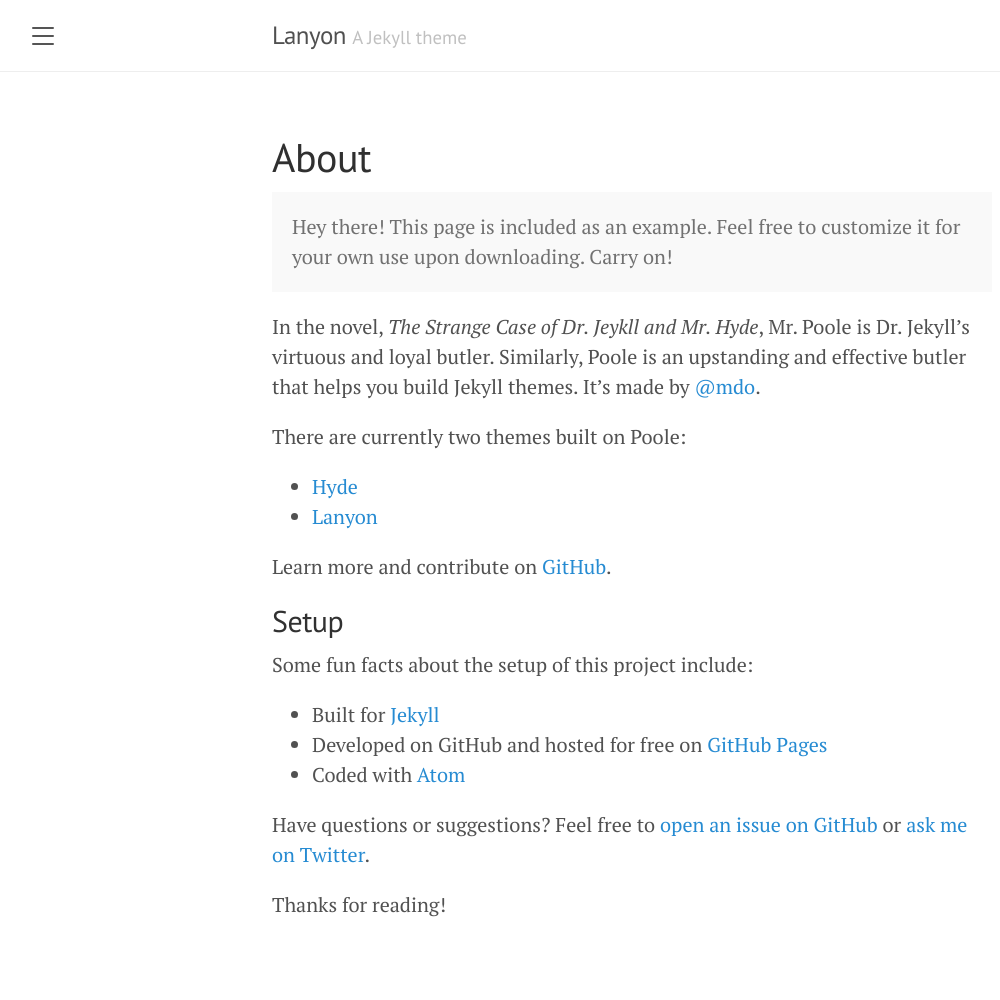
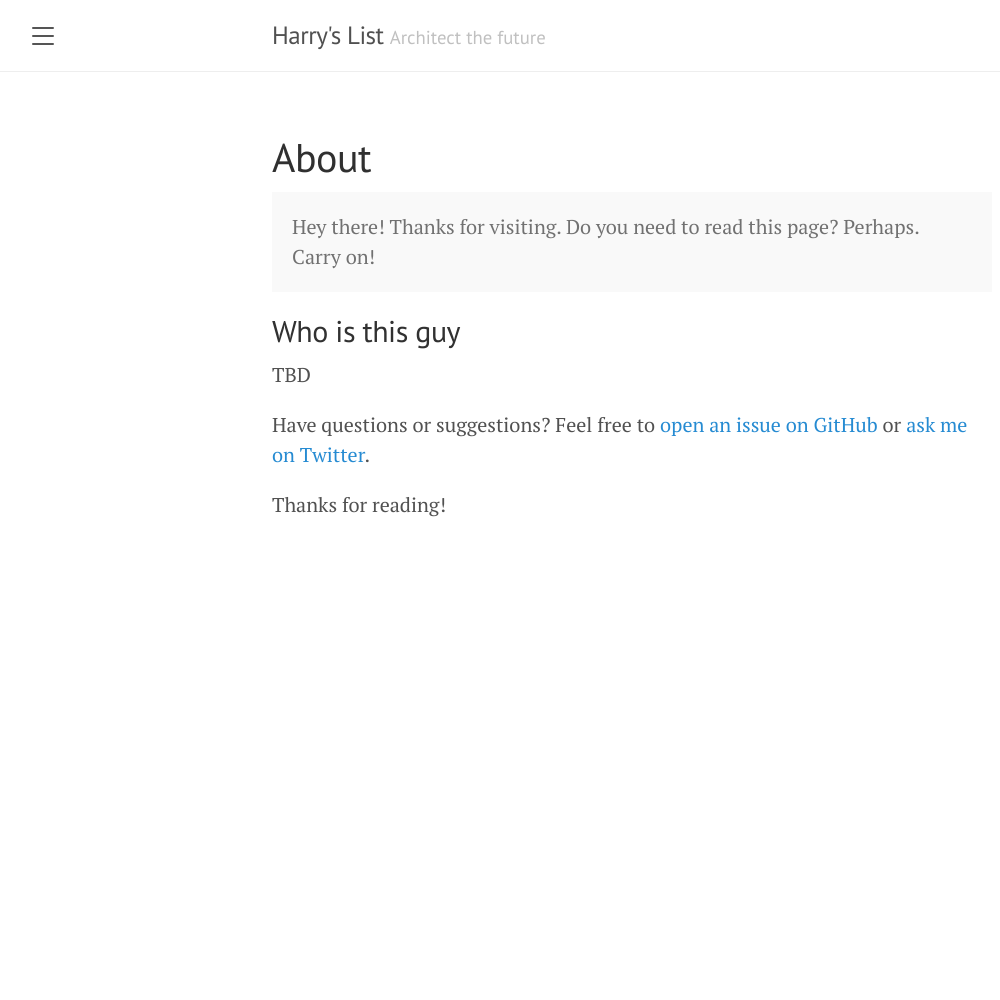
Before and after one commit to fijimunkii/blog.harrisonpowers.com, a Jekyll site: the page built from about.md, in a window 1280 px wide. Shown: the whole page, without its empty margins (8-1008 px from the left). Built offline with Jekyll 4.4.1, drawn with Linux system fonts in a browser that asks for light colours; after the commit the page ends 900 px from its top, so only the background shows below that.

Commit message:
Personalize config

```diff
--- a/_config.yml
+++ b/_config.yml
@@ -1,17 +1,17 @@
 # Setup
-title:               Lanyon
-tagline:             'A Jekyll theme'
-description:         'A reserved <a href="https://jekyllrb.com" target="_blank">Jekyll</a> theme that places the utmost gravity on content with a hidden drawer. Made by <a href="https://twitter.com/mdo" target="_blank">@mdo</a>.'
-url:                 http://lanyon.getpoole.com
+title:               Harry's List
+tagline:             'Architect the future'
+description:         'A blog by <a href="https://harrisonpowers.com" target="_blank">Harrison Powers</a>.'
+url:                 http://blog.harrisonpowers.com
 baseurl:             ''
 paginate:            5
 permalink:           pretty
 
 # About/contact
 author:
-  name:              Mark Otto
-  url:               https://twitter.com/mdo
-  email:             markdotto@gmail.com
+  name:              Harrison Powers
+  url:               https://harrisonpowers.com
+  email:             harrisonpowers@gmail.com
 
 # Gems
 plugins:
--- a/about.md
+++ b/about.md
@@ -4,26 +4,13 @@ title: About
 ---
 
 <p class="message">
-  Hey there! This page is included as an example. Feel free to customize it for your own use upon downloading. Carry on!
+  Hey there! Thanks for visiting. Do you need to read this page? Perhaps. Carry on!
 </p>
 
-In the novel, *The Strange Case of Dr. Jeykll and Mr. Hyde*, Mr. Poole is Dr. Jekyll's virtuous and loyal butler. Similarly, Poole is an upstanding and effective butler that helps you build Jekyll themes. It's made by [@mdo](https://twitter.com/mdo).
+## Who is this guy
 
-There are currently two themes built on Poole:
+TBD
 
-* [Hyde](http://hyde.getpoole.com)
-* [Lanyon](http://lanyon.getpoole.com)
-
-Learn more and contribute on [GitHub](https://github.com/poole).
-
-## Setup
-
-Some fun facts about the setup of this project include:
-
-* Built for [Jekyll](https://jekyllrb.com)
-* Developed on GitHub and hosted for free on [GitHub Pages](https://pages.github.com)
-* Coded with [Atom](https://atom.io)
-
-Have questions or suggestions? Feel free to [open an issue on GitHub](https://github.com/poole/issues/new) or [ask me on Twitter](https://twitter.com/mdo).
+Have questions or suggestions? Feel free to [open an issue on GitHub](https://github.com/fijimunkii/blog.harrisonpowers.com/issues/new) or [ask me on Twitter](https://twitter.com/harrisonpowers).
 
 Thanks for reading!
```
Also changed, not shown: README.md.
